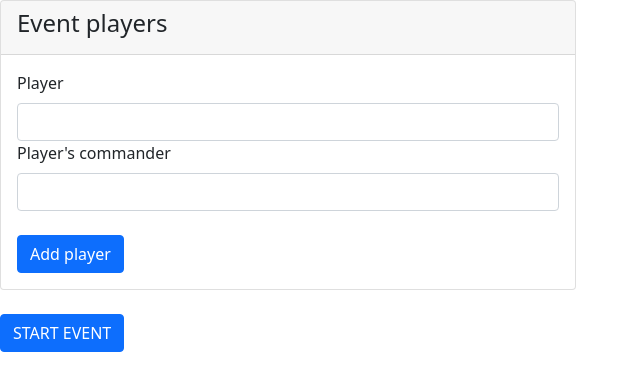
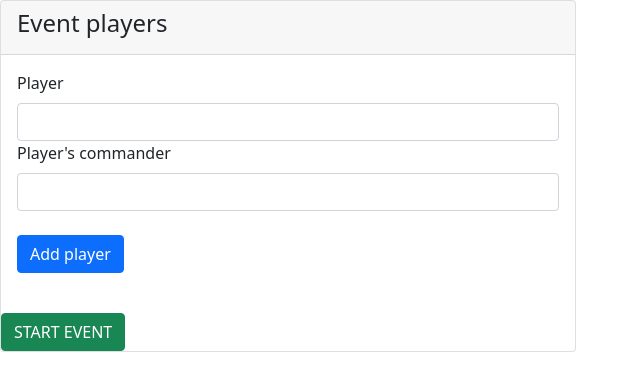
Before and after one commit to AstralRomance/CommanderPairingService, a Python web app: template commanderpairings/templates/index.html in a window 1280 px wide. Shown: the top 391 px of the page, without its empty margins (0-640 px from the left). Run offline with Jinja, Linux system fonts and the light colour scheme; the template is opened without the code that fills it, so the values that code supplies are empty.

Commit message:
button fixed

```diff
--- a/commanderpairings/templates/index.html
+++ b/commanderpairings/templates/index.html
@@ -52,9 +52,11 @@
                  <input type="submit" class="btn btn-primary" value="Add player">
             </form>
         </div>
+        <br>
+        <form method="GET" action='http://localhost:8080/pairings'>
+        <button type="submit" class="btn btn-success">START EVENT</button>
+        </form>
       </div>
-      <br>
-      <input type="button" class="btn btn-primary" value="START EVENT" action='/pairings'>
 
     <script>
         var myStorage = window.localStorage;
--- a/commanderpairings/templates/pairings.html
+++ b/commanderpairings/templates/pairings.html
@@ -9,5 +9,6 @@
 </head>
 <body>
     <h1>PAIRINGS PAGE</h1>
+
 </body>
 </html>
```
